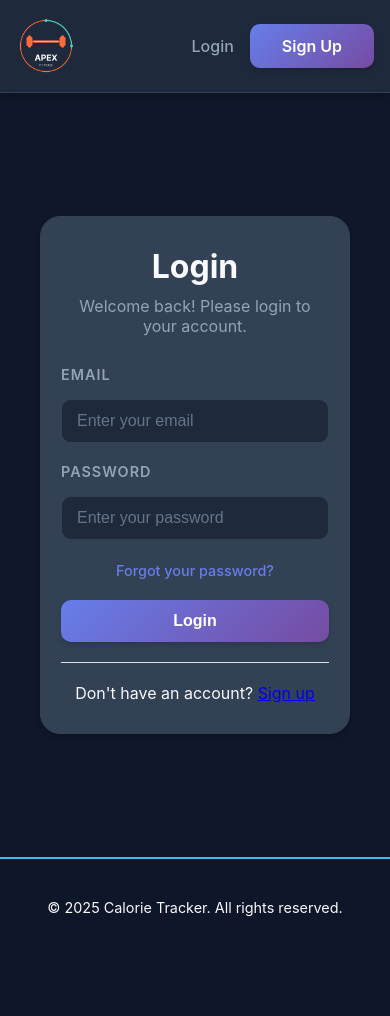
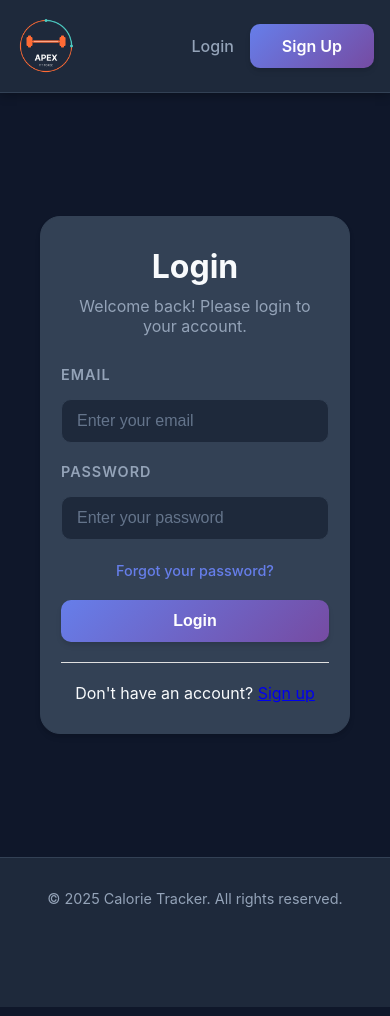
Before and after one commit to Harshu0829/Calorie-Count, a React (Create React App) app in the folder frontend/: page /login in a window 390 px wide. Built offline with nearby package versions, Linux system fonts and the light colour scheme; no server answers; the HTML template or start-up script is replaced by a standard one.

Commit message:
fix: reroll footer styles and fix mobile nav overlap

```diff
--- a/frontend/src/components/Footer.css
+++ b/frontend/src/components/Footer.css
@@ -1,19 +1,14 @@
 .footer {
     width: 100%;
-    padding: 2.5rem 0 100px;
-    /* Increased padding */
+    padding: 2rem 0;
     margin-top: auto;
-    background: rgba(15, 23, 42, 0.95);
-    backdrop-filter: blur(10px);
-    border-top: 2px solid var(--electric-blue);
-    /* More visible border */
-    color: var(--text-primary);
-    /* Brighter text for testing */
+    background: var(--secondary-bg);
+    border-top: 1px solid var(--border-color);
+    color: var(--text-secondary);
     text-align: center;
     font-size: 0.9rem;
     position: relative;
-    z-index: 500;
-    /* Ensure it stays above content but below bottom-nav (1000) */
+    /* Ensure footer sits naturally in the flow */
 }
 
 .footer-content {
@@ -25,3 +20,10 @@
 .footer p {
     margin: 0;
 }
+
+@media (max-width: 768px) {
+    .footer {
+        /* Add extra padding at the bottom so content isn't hidden behind the fixed BottomNavigation */
+        padding-bottom: 100px;
+    }
+}
```
